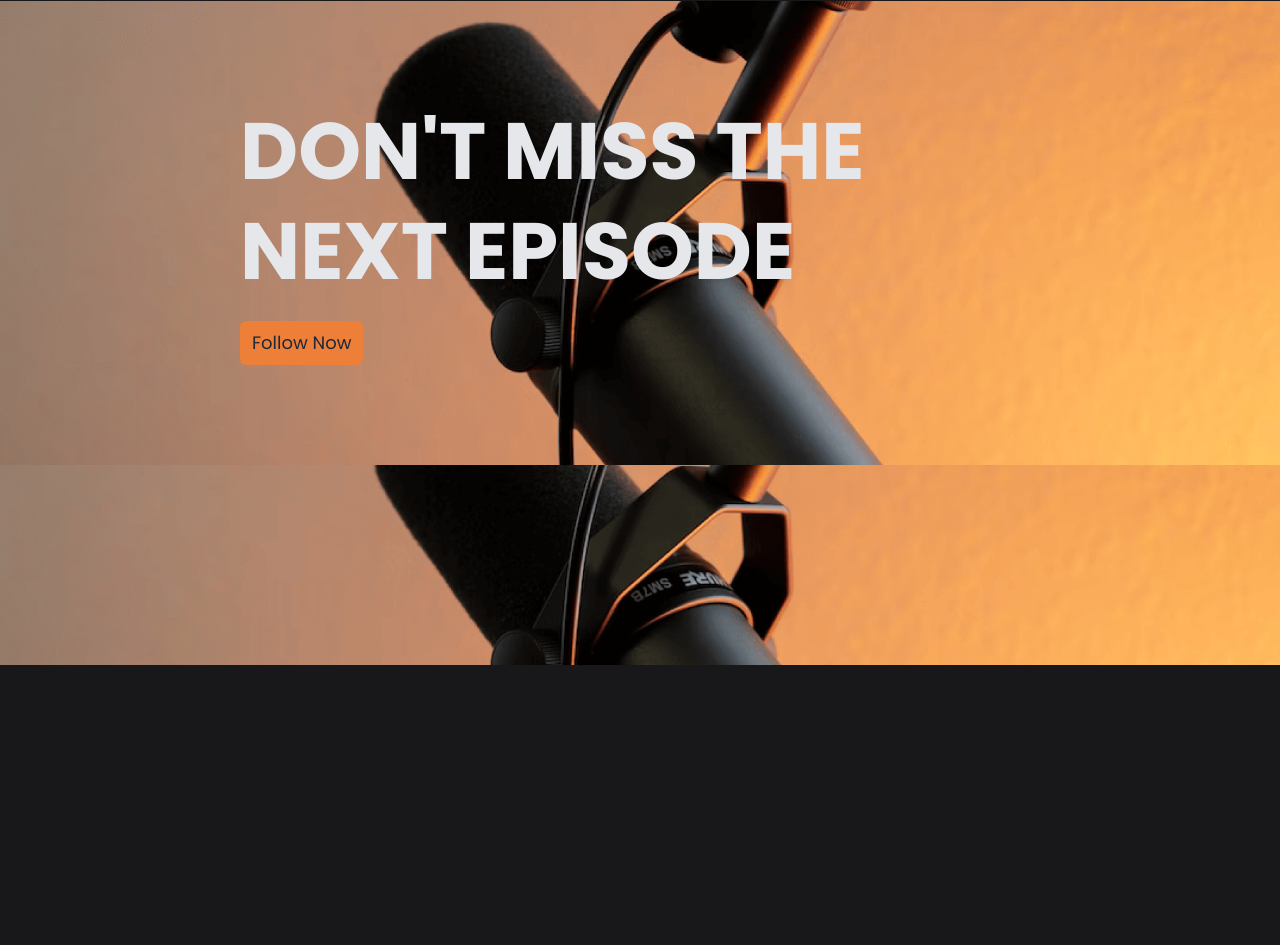
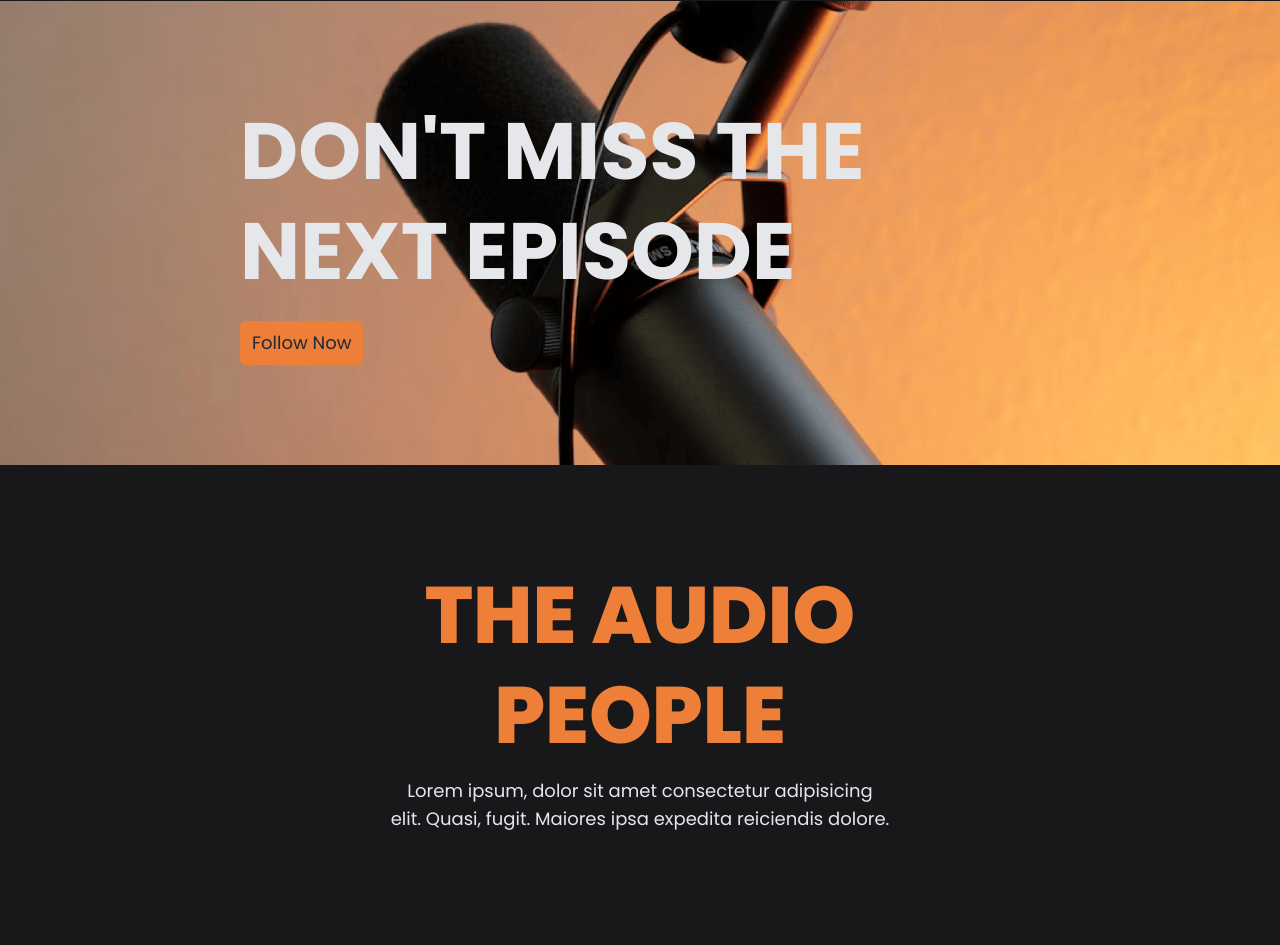
Before and after one commit to developer-rak/PodCast-TailwindCSS-Landing-Page, a website: page index.html in a window 1280 px wide. Shown: the part 2537-3482 px from the top of the page. Before the commit the page ends 3202 px from the top, so only its background shows below. Drawn offline with Linux system fonts and the light colour scheme.

Commit message:
added more content for footer

```diff
--- a/index.html
+++ b/index.html
@@ -138,9 +138,13 @@
     </section>
 
     <!-- -----FOOTER SECTION----- -->
-    <section class="flex items-center justify-center  py-[100px] bg-cta-img bg-cover bg-center">
-        <div class="max-w-[800px] w-[90%] mx-auto">
-
+    <section class="flex items-center justify-center  py-[100px]">
+        <div class="max-w-[500px] w-[90%] mx-auto text-center">
+            <h1 class="text-4xl md:text-[80px] font-extrabold text-primary leading-tight uppercase">The Audio People
+            </h1>
+            <p class="my-3 text-base text-gray-200 md:text-lg">Lorem ipsum, dolor sit amet consectetur adipisicing elit.
+                Quasi, fugit. Maiores ipsa expedita reiciendis
+                dolore.</p>
         </div>
     </section>
 </body>
```
Also changed, not shown: dist/output.css.
